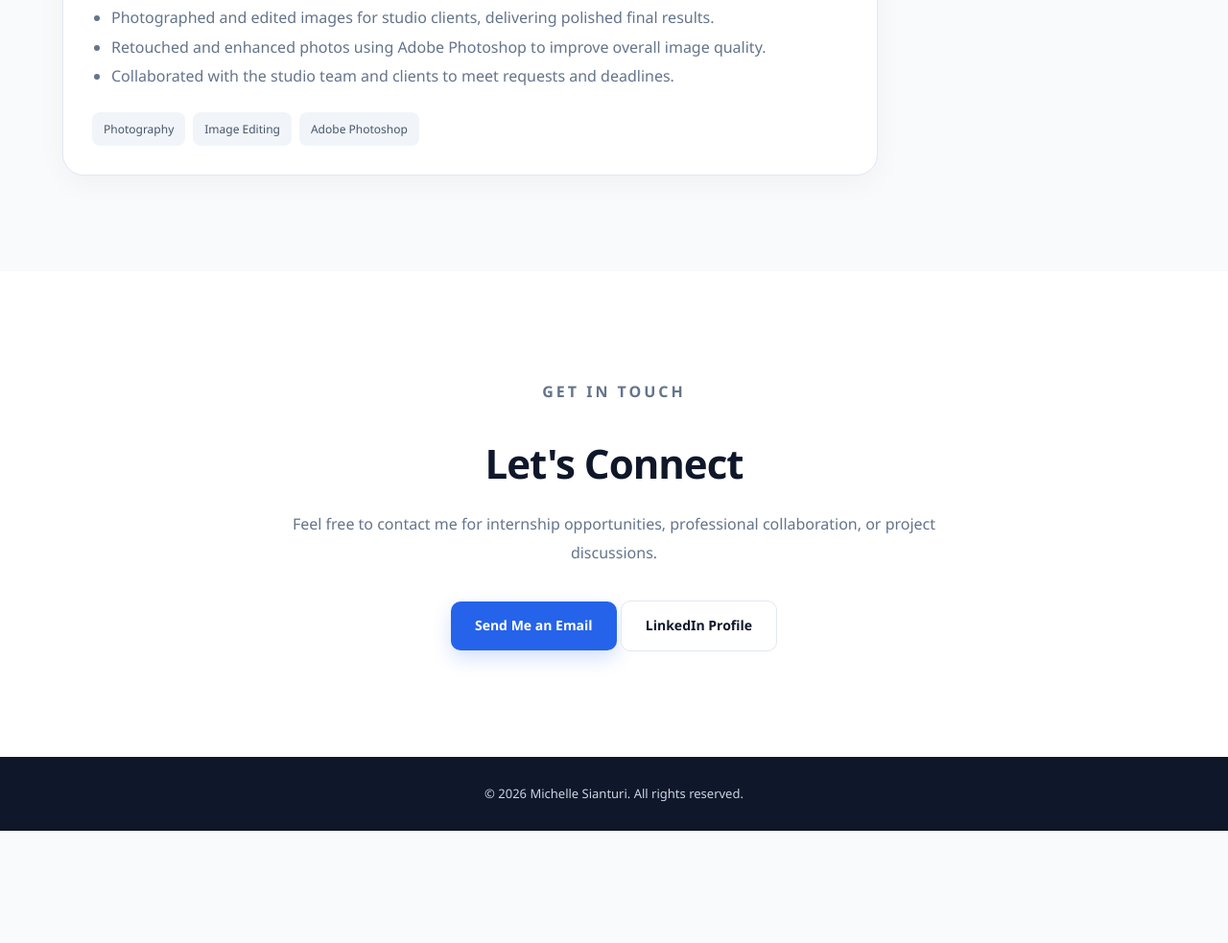
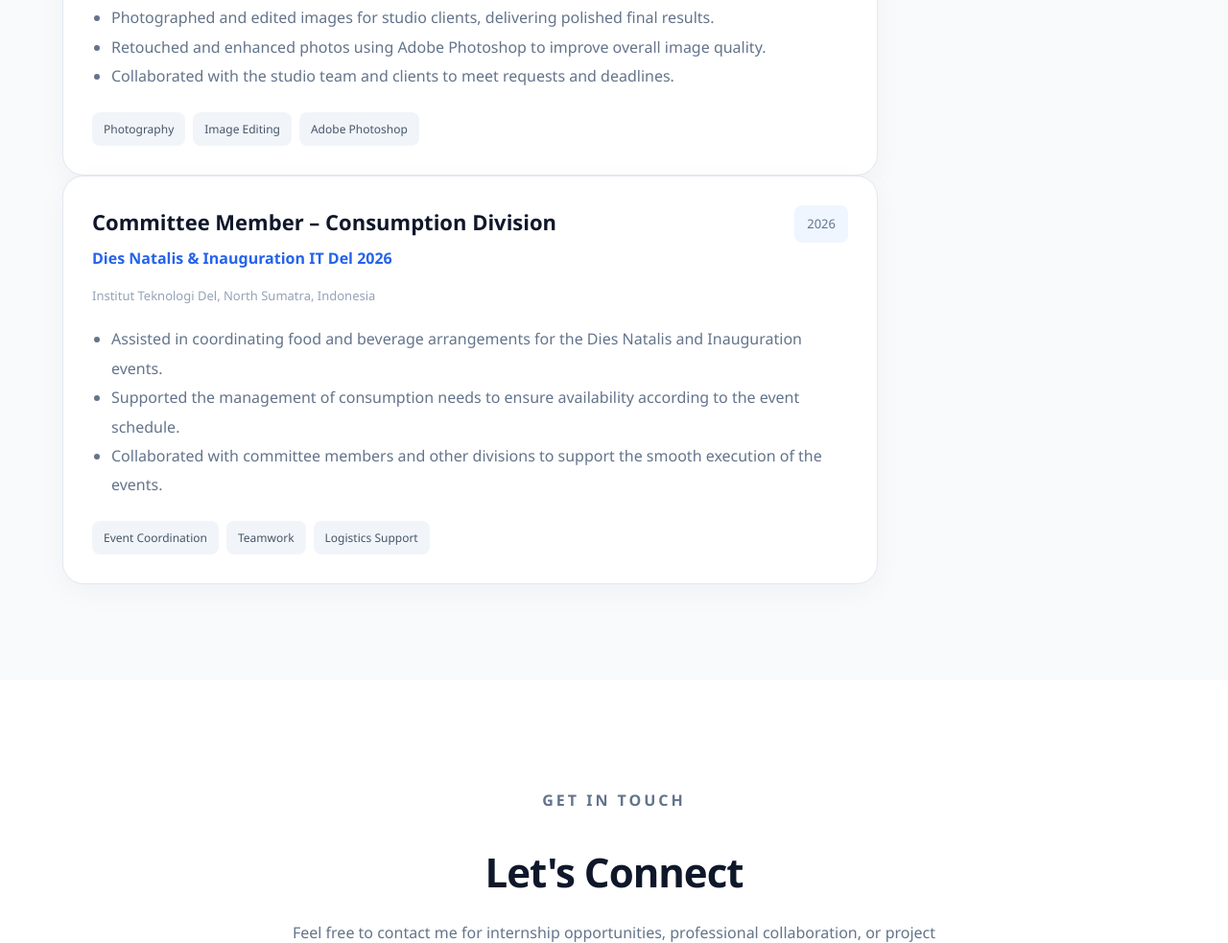
Before and after one commit to michelllela/michelle-portfolio, a plain HTML site: page index.html in a window 1280 px wide. Shown: the part 4012-4995 px from the top of the page at 96% size. Before the commit the page ends 4878 px from the top, so only its background shows below. Drawn offline with Linux system fonts and the light colour scheme.

Commit message:
Add Dies Natalis and Inauguration experience

```diff
--- a/index.html
+++ b/index.html
@@ -536,6 +536,65 @@
 
             </div>
 
+<!-- Experience 2: Dies Natalis & Inauguration -->
+<div class="experience-card reveal">
+
+    <div class="experience-header">
+
+        <div>
+
+            <h3>
+                Committee Member – Consumption Division
+            </h3>
+
+            <p class="experience-company">
+                Dies Natalis & Inauguration IT Del 2026
+            </p>
+
+        </div>
+
+        <span class="experience-period">
+            2026
+        </span>
+
+    </div>
+
+    <p class="experience-location">
+        Institut Teknologi Del, North Sumatra, Indonesia
+    </p>
+
+    <ul>
+
+        <li>
+            Assisted in coordinating food and beverage
+            arrangements for the Dies Natalis and
+            Inauguration events.
+        </li>
+
+        <li>
+            Supported the management of consumption
+            needs to ensure availability according
+            to the event schedule.
+        </li>
+
+        <li>
+            Collaborated with committee members and
+            other divisions to support the smooth
+            execution of the events.
+        </li>
+
+    </ul>
+
+    <div class="experience-tags">
+
+        <span>Event Coordination</span>
+        <span>Teamwork</span>
+        <span>Logistics Support</span>
+
+    </div>
+
+</div>
+
         </div>
     </section>
 
```
